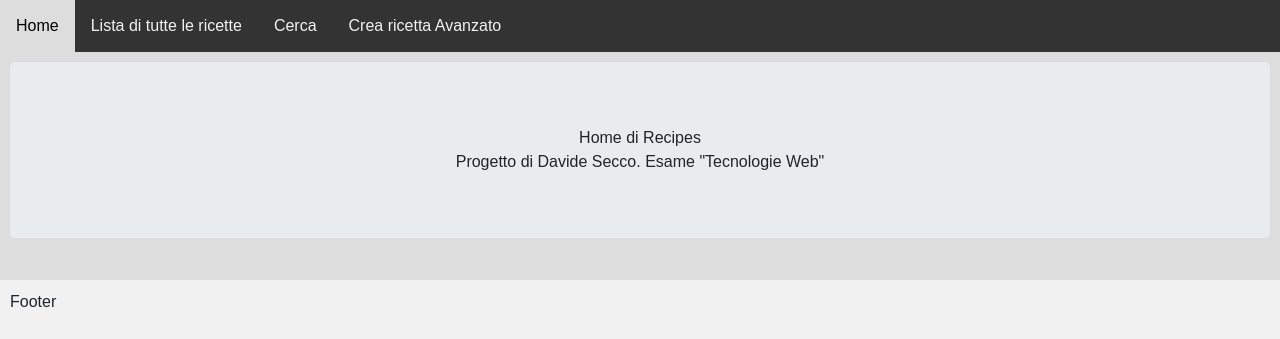
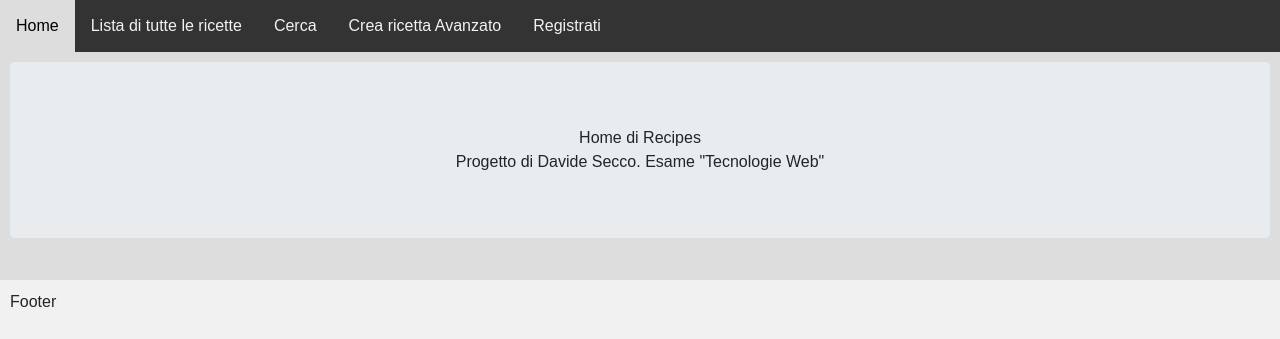
Before and after one commit to DavideSecco/RecipesWebSite, a Django app: page /home/ in a window 1280 px wide. Shown: the top 339 px of the page. Run offline with Django 4.2, Linux system fonts and the light colour scheme.

Commit message:
Pagina di registrazione creata e funzionante

```diff
--- a/recipes/recipes/views.py
+++ b/recipes/recipes/views.py
@@ -11,9 +11,9 @@ class Home_page_views(TemplateView):
     template_name = "home.html"
 
 class UserCreateView(CreateView):
-    form_class: UserCreationForm
-    template_name: "user_create.html"
-    success_url: reverse_lazy("login")
+    form_class= UserCreationForm
+    template_name= "user_create.html"
+    success_url= reverse_lazy("login")
 
 
 # Da qui in poi forse la sposterai
--- a/recipes/templates/base.html
+++ b/recipes/templates/base.html
@@ -15,6 +15,7 @@
   <a href="{% url 'listaricette' %}">Lista di tutte le ricette</a>
   <a href="{% url 'search' %}">Cerca</a>
   <a href="{% url 'crearicettaavanzato' %}">Crea ricetta Avanzato</a>
+  <a href="{% url 'register' %}"> Registrati </a>
 </div>
 
 <div class=content>
```
